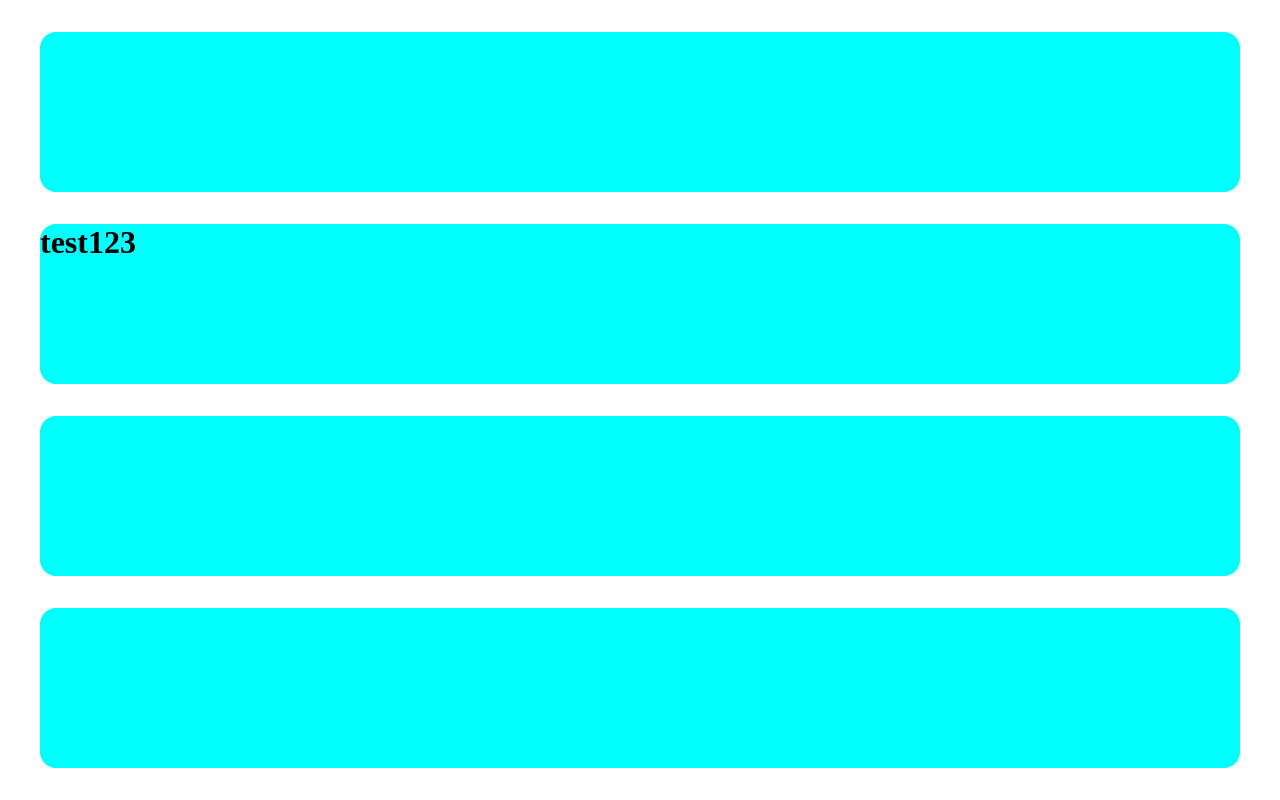
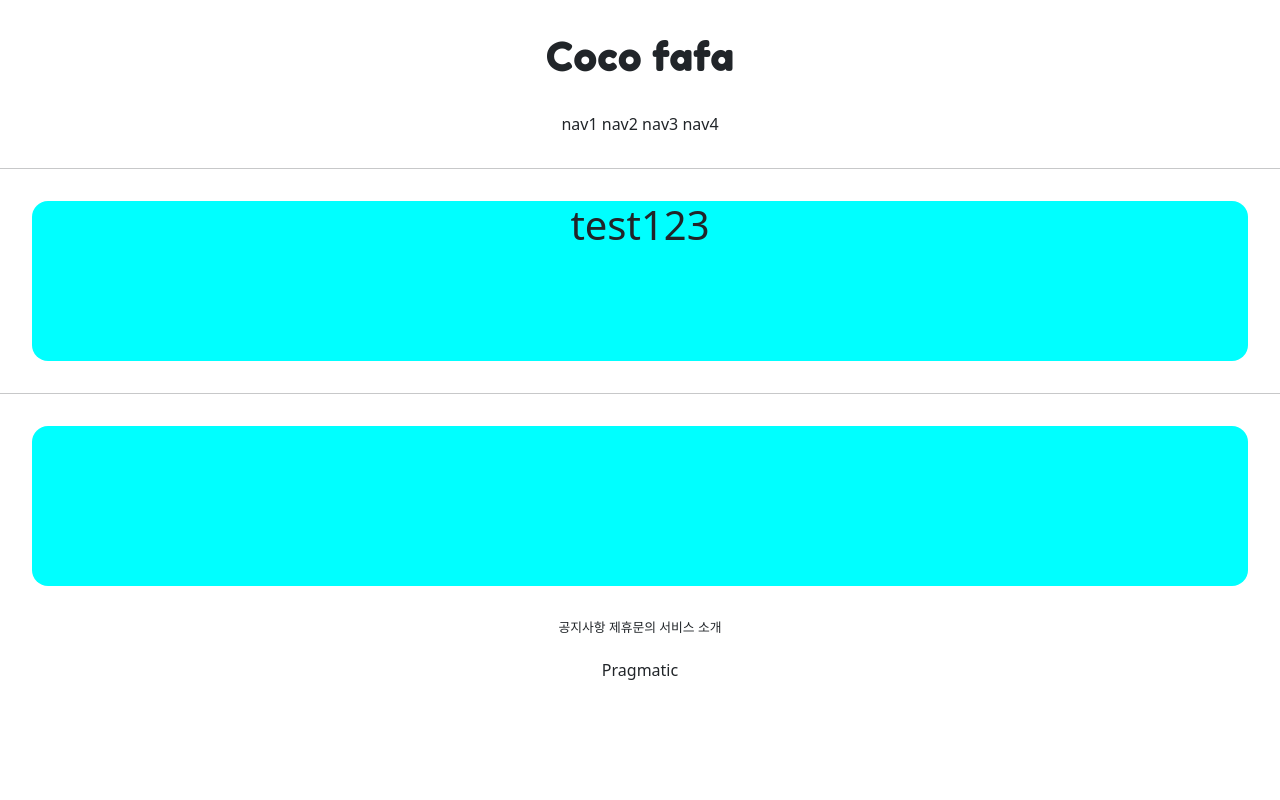
Before and after one commit to cocofafa/5ban-dJANGGO, a Django app: page /accounts/hello_world/ in a window 1280 px wide. Run offline with Django 3.2, Linux system fonts and the light colour scheme; parts of the project's set-up code (start-up, migrations or seed data) failed here and were passed over.

Commit message:
5ban 07.05 class commit

```diff
--- a/templates/base.html
+++ b/templates/base.html
@@ -8,8 +8,10 @@
 
 {%include 'header.html' %}
 
+<hr>
 {% block content %}
 {% endblock %}
+<hr>
 
 <div style="height: 10rem; background-color: aqua; border-radius: 1rem; margin: 2rem">
 
--- a/templates/footer.html
+++ b/templates/footer.html
@@ -1,4 +1,16 @@
 
 
-<div style="height: 10rem; background-color: aqua; border-radius: 1rem; margin: 2rem">
+<div style="text-align: center">
+
+    <div style="font-size: .8rem; margin: 1.5rem;">
+        <span>공지사항</span>
+        <span>제휴문의</span>
+        <span>서비스 소개</span>
+
+    </div>
+    <div>
+        <h6>Pragmatic</h6>
+    </div>
+
+
 </div>
--- a/templates/head.html
+++ b/templates/head.html
@@ -1,5 +1,15 @@
 
 <head>
+
+
     <meta charset="UTF-8">
     <title>Title</title>
+
+    {# BOOTSTRAP LINK #}
+    <link href="https://cdn.jsdelivr.net/npm/bootstrap@5.0.2/dist/css/bootstrap.min.css" rel="stylesheet" integrity="sha384-EVSTQN3/azprG1Anm3QDgpJLIm9Nao0Yz1ztcQTwFspd3yD65VohhpuuCOmLASjC" crossorigin="anonymous">
+
+    {# GOOGLE FONTS LINK #}
+    <link rel="preconnect" href="https://fonts.googleapis.com">
+    <link rel="preconnect" href="https://fonts.gstatic.com" crossorigin>
+    <link href="https://fonts.googleapis.com/css2?family=Fredoka+One&display=swap" rel="stylesheet">
 </head>
--- a/templates/header.html
+++ b/templates/header.html
@@ -1,4 +1,18 @@
 
-<div style="height: 10rem; background-color: aqua; border-radius: 1rem; margin: 2rem">
+<div style="text-align: center">
+    <div style="margin: 2rem 0; font-family: 'Fredoka One', cursive;">
+       <h1>Coco fafa</h1>
+    </div>
+
+
+    <div>
+    <div style="margin-bottom: 2rem;">
+        <span>nav1</span>
+        <span>nav2</span>
+        <span>nav3</span>
+        <span>nav4</span>
+
+    </div>
+
 
 </div>
```
